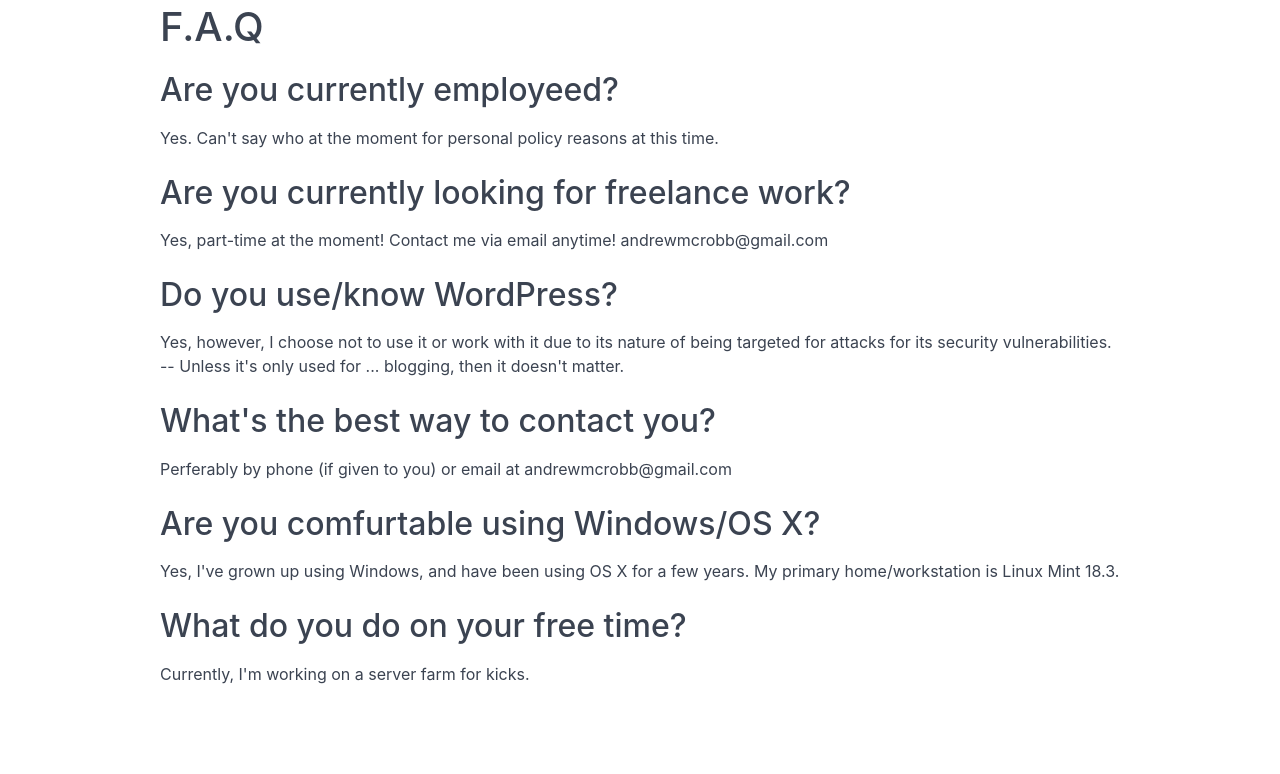
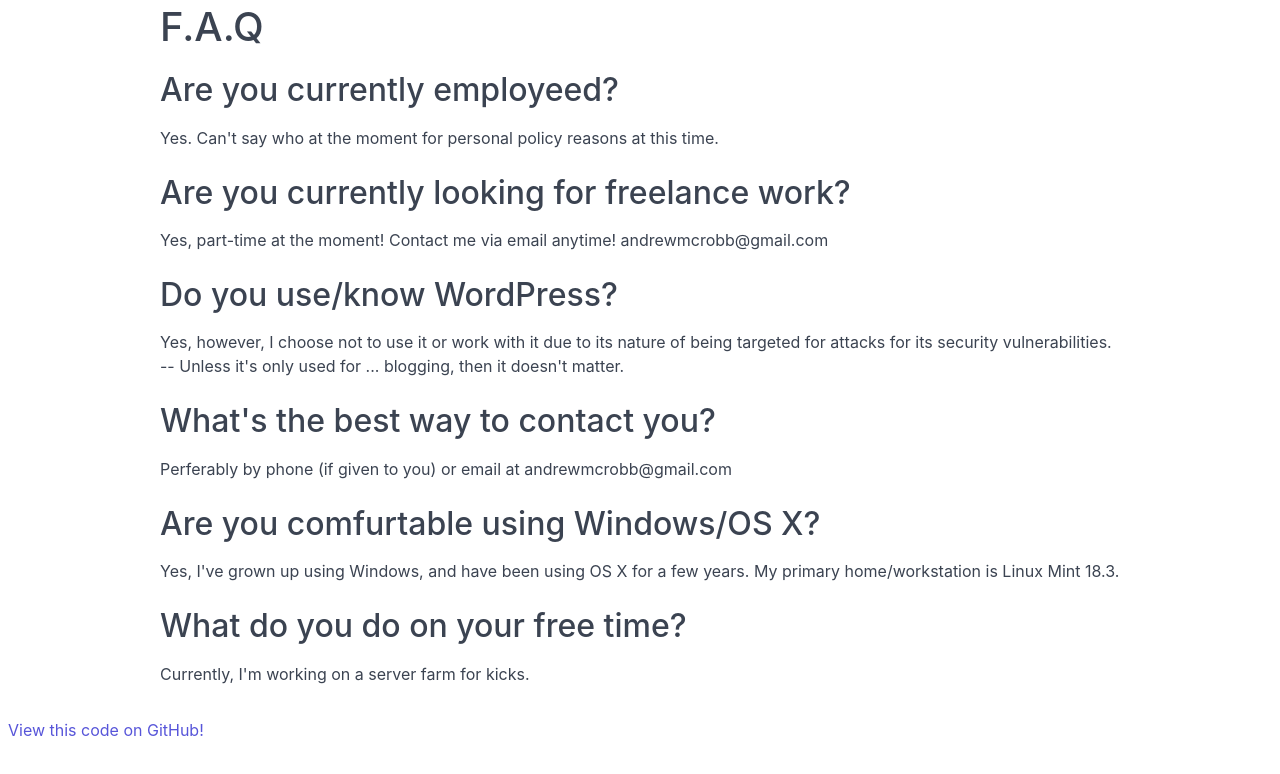
Before and after one commit to ajm113/ajm113.github.io, a website: page src/pug/index.pug in a window 1280 px wide. Shown: the part 2160-2934 px from the top of the page. Before the commit the page ends 2870 px from the top, so only its background shows below. Drawn offline with nearby package versions, Linux system fonts and the light colour scheme; files that its build step writes are made by us from their sources.

Commit message:
Added GitHub link.

```diff
--- a/src/pug/index.pug
+++ b/src/pug/index.pug
@@ -76,3 +76,4 @@ html(lang="en")
           p Yes, I've grown up using Windows, and have been using OS X for a few years. My primary home/workstation is Linux Mint 18.3.
           h2 What do you do on your free time?
           p Currently, I'm working on a server farm for kicks.
+        p.p-2 <a href="https://github.com/ajm113/mcrobb.info" target="_blank">View this code on GitHub!</a>
```
Also changed, not shown: docs/index.html.
